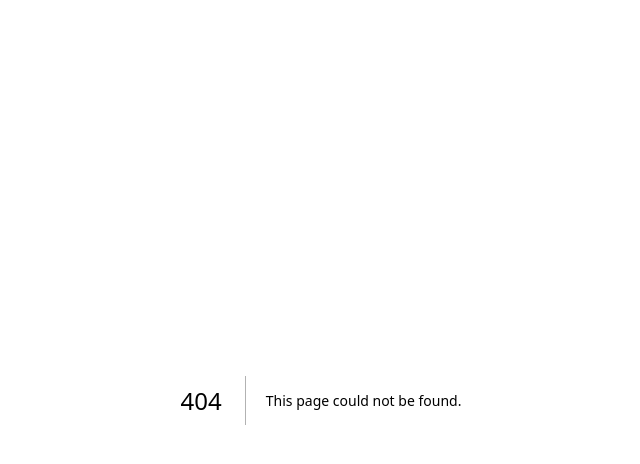
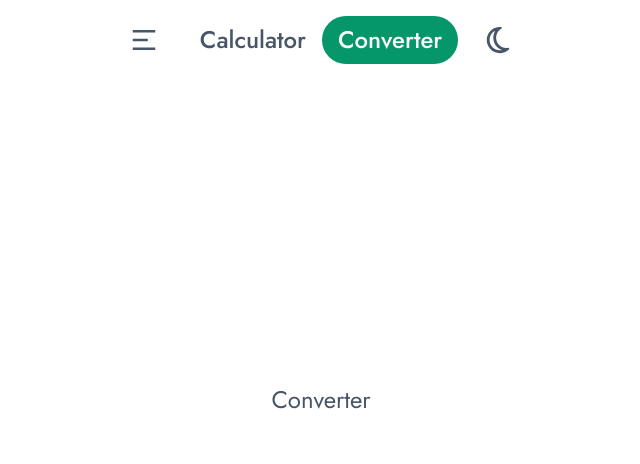
Before and after one commit to VitaPasser/calculator-app, a Next.js app: page /calculator/converter in a window 1280 px wide. Before the commit this address had no page. Shown: the top 464 px of the page, without its empty margins (319-959 px from the left). Built offline with nearby package versions, Linux system fonts and the light colour scheme.

Commit message:
added menu and converter cap

```diff
--- a/app/calculator/component/button/button.tsx
+++ b/app/calculator/component/button/button.tsx
@@ -10,7 +10,7 @@ const Button = ({ children, onClick, className }: Props) => {
   const _className = className === undefined ? "" : className
   return (
     <div className='flex justify-center'>
-      <button className={"flex justify-center items-center aspect-square w-[3em] text-3xl  rounded-full" + " " + _className} onClick={onClick}>{children}</button>
+      <button className={"flex justify-center items-center aspect-square w-[3em] text-2xl smh:text-3xl rounded-full" + " " + _className} onClick={onClick}>{children}</button>
     </div>
   )
 }
--- /dev/null
+++ b/app/calculator/component/menu-modal/button/button.tsx
@@ -0,0 +1,20 @@
+import React from 'react'
+
+type Props = {
+    onClick?: React.MouseEventHandler<HTMLButtonElement> | undefined
+    children: React.ReactNode
+}
+
+const Button = ({onClick, children}: Props) => {
+  return (
+      <button
+          className="text-slate-600 dark:text-slate-500 font-medium px-6 py-2 text-2xl mr-1 mb-1"
+          type="button"
+          onClick={onClick}
+      >
+          {children}
+      </button>
+  )
+}
+
+export default Button
--- /dev/null
+++ b/app/calculator/component/menu-modal/menu-modal.tsx
@@ -0,0 +1,58 @@
+import React from 'react'
+import { RiMenu2Line } from 'react-icons/ri';
+import Button from './button/button';
+
+
+const MenuModal = () => {
+    const [showModal, setShowModal] = React.useState(false);
+    return (
+        <>
+            <button
+                className='text-2xl smh:text-3xl font-normal content-center'
+                type="button"
+                onClick={() => setShowModal(true)}
+            >
+                <RiMenu2Line />
+            </button>
+            {showModal ? (
+                <>
+                    <div
+                        className="justify-center items-center flex overflow-x-hidden overflow-y-auto fixed inset-0 z-50 outline-none focus:outline-none"
+                    >
+                        <div className="relative w-auto my-6 mx-auto max-w-3xl">
+                            <div className="border-0 rounded-lg shadow-lg relative flex flex-col w-full bg-white dark:bg-outer-space outline-none focus:outline-none">
+                                <div className="flex flex-col items-center justify-end p-6 rounded-b">
+                                    <Button
+                                        onClick={() => setShowModal(false)}
+                                    >
+                                        Close
+                                    </Button>
+                                    <Button
+                                        onClick={() => setShowModal(false)}
+                                    >
+                                        Under construction
+                                    </Button>
+                                    <Button
+                                        onClick={() => setShowModal(false)}
+                                    >
+                                        Under construction
+                                    </Button>
+                                    <Button
+                                        onClick={() => setShowModal(false)}
+                                    >
+                                        Under construction
+                                    </Button>
+                                </div>
+                            </div>
+                        </div>
+                    </div>
+                    <div className="opacity-25 fixed inset-0 z-40 bg-black"></div>
+                </>
+            ) : null}
+        </>
+    );
+
+
+}
+
+export default MenuModal
--- /dev/null
+++ b/app/calculator/converter/page.tsx
@@ -0,0 +1,11 @@
+import React from 'react'
+
+const Converter = () => {
+  return (
+    <div className='text-2xl flex justify-center h-[50svh] mt-40 smh:mt-80 w-80 smh:w-96'>
+      Converter
+    </div>
+  )
+}
+
+export default Converter
--- a/app/calculator/layout.tsx
+++ b/app/calculator/layout.tsx
@@ -1,24 +1,34 @@
 'use client'
-import { RiMenu2Line } from "react-icons/ri";
 import SwitcherTheme from "./component/switcher-theme/switcher-theme";
+import Link from "next/link";
+import MenuModal from "./component/menu-modal/menu-modal";
+import { usePathname } from "next/navigation";
 
 export default function CalculatorLayout({
     children,
 }: Readonly<{
     children: React.ReactNode;
 }>) {
+    const pathname = usePathname()
+    console.log(pathname)
+
+
     return (
         <div className='flex justify-center items-center h-screen text-slate-600 dark:text-slate-500 bg-white dark:bg-outer-space font-jost'>
             <div className="flex flex-col justify-center max-w-96">
                 <div className='flex justify-between'>
-                    <button><RiMenu2Line className='text-3xl font-normal content-center' /></button>
+                    <MenuModal />
                     <div className='flex'>
-                        <button className='rounded-full text-2xl font-medium bg-emerald-600 dark:bg-neutral-50 p-2 px-4 text-neutral-50 dark:text-emerald-600'>Calculator</button>
-                        <button className='rounded-full text-2xl font-medium p-2 px-4'>Converter</button>
+                        <Link href="/calculator" className={`rounded-full text-1xl font-medium p-1 smh:p-2 px-2 smh:px-4 smh:text-2xl ${pathname === '/calculator' ? "bg-emerald-600 dark:bg-neutral-50 text-neutral-50 dark:text-emerald-600 " : ''}`}>
+                            Calculator
+                        </Link>
+                        <Link href="/calculator/converter" className={`rounded-full text-1xl font-medium p-1 smh:p-2 px-2 smh:px-4 smh:text-2xl ${pathname === '/calculator/converter' ? "bg-emerald-600 dark:bg-neutral-50 text-neutral-50 dark:text-emerald-600 " : ''}`}>
+                            Converter
+                        </Link>
                     </div>
-                    <SwitcherTheme className='text-3xl' />
+                    <SwitcherTheme className='text-2xl smh:text-3xl' />
                 </div>
-            {children}
+                {children}
             </div>
         </div>
     );
--- a/tailwind.config.ts
+++ b/tailwind.config.ts
@@ -17,6 +17,9 @@ export default {
       },
       fontFamily: {
         jost: ['var(--font-jost)'],
+      },
+      screens: {
+        'smh': { 'raw': '(min-height: 800px)' }
       }
     },
   },
```
